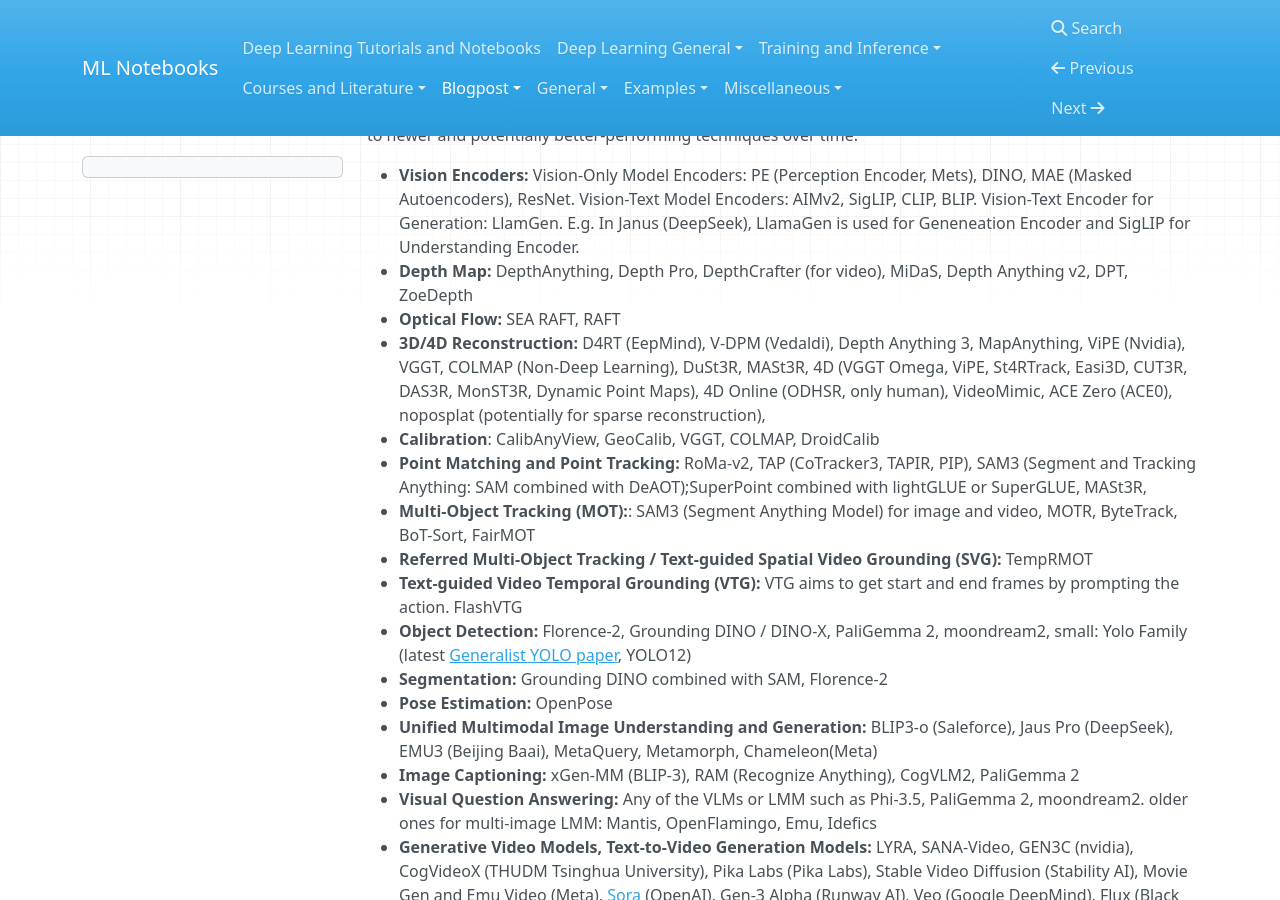
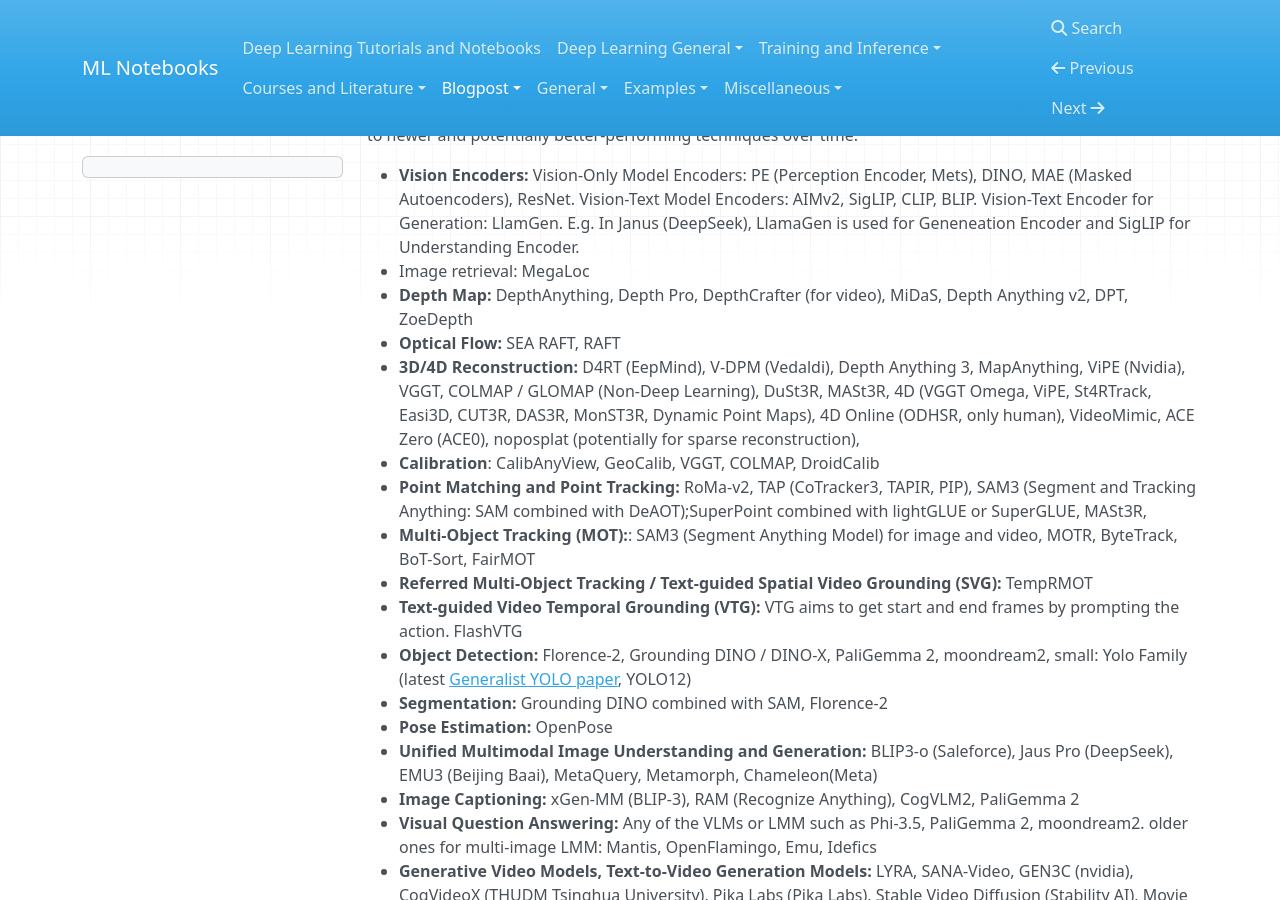
Before and after one commit to fkariminejadasl/ml-notebooks, an MkDocs documentation site: the page built from docs/tasks.md, in a window 1280 px wide and 900 px high, scrolled down 2219 px. Built offline with MkDocs 1.6.1, drawn with Linux system fonts in a browser that asks for light colours; nearby versions of some CDN libraries; a script that is not in the unit is left out.

Commit message:
Update tasks.md

```diff
--- a/docs/tasks.md
+++ b/docs/tasks.md
@@ -51,9 +51,10 @@
 Please note that the field of machine learning and computer vision is rapidly evolving, and new models are frequently introduced. This list reflects a snapshot of current practices, but advancements in the field may lead to newer and potentially better-performing techniques over time.
 
 - **Vision Encoders:** Vision-Only Model Encoders: PE (Perception Encoder, Mets), DINO, MAE (Masked Autoencoders), ResNet. Vision-Text Model Encoders: AIMv2, SigLIP, CLIP, BLIP. Vision-Text Encoder for Generation: LlamGen. E.g. In Janus (DeepSeek), LlamaGen is used for Geneneation Encoder and SigLIP for Understanding Encoder.
+- Image retrieval: MegaLoc
 - **Depth Map:** DepthAnything, Depth Pro, DepthCrafter (for video), MiDaS, Depth Anything v2, DPT, ZoeDepth
 - **Optical Flow:** SEA RAFT, RAFT
-- **3D/4D Reconstruction:** D4RT (EepMind), V-DPM (Vedaldi), Depth Anything 3, MapAnything, ViPE (Nvidia), VGGT, COLMAP (Non-Deep Learning), DuSt3R, MASt3R, 4D (VGGT Omega, ViPE, St4RTrack, Easi3D, CUT3R, DAS3R, MonST3R, Dynamic Point Maps), 4D Online (ODHSR, only human), VideoMimic, ACE Zero (ACE0), noposplat (potentially for sparse reconstruction),
+- **3D/4D Reconstruction:** D4RT (EepMind), V-DPM (Vedaldi), Depth Anything 3, MapAnything, ViPE (Nvidia), VGGT, COLMAP / GLOMAP (Non-Deep Learning), DuSt3R, MASt3R, 4D (VGGT Omega, ViPE, St4RTrack, Easi3D, CUT3R, DAS3R, MonST3R, Dynamic Point Maps), 4D Online (ODHSR, only human), VideoMimic, ACE Zero (ACE0), noposplat (potentially for sparse reconstruction),
 - **Calibration**: CalibAnyView, GeoCalib, VGGT, COLMAP, DroidCalib
 - **Point Matching and Point Tracking:** RoMa-v2, TAP (CoTracker3, TAPIR, PIP), SAM3 (Segment and Tracking Anything: SAM combined with DeAOT);SuperPoint combined with lightGLUE or SuperGLUE, MASt3R,
 - **Multi-Object Tracking (MOT):**: SAM3 (Segment Anything Model) for image and video, MOTR, ByteTrack, BoT-Sort, FairMOT
```
